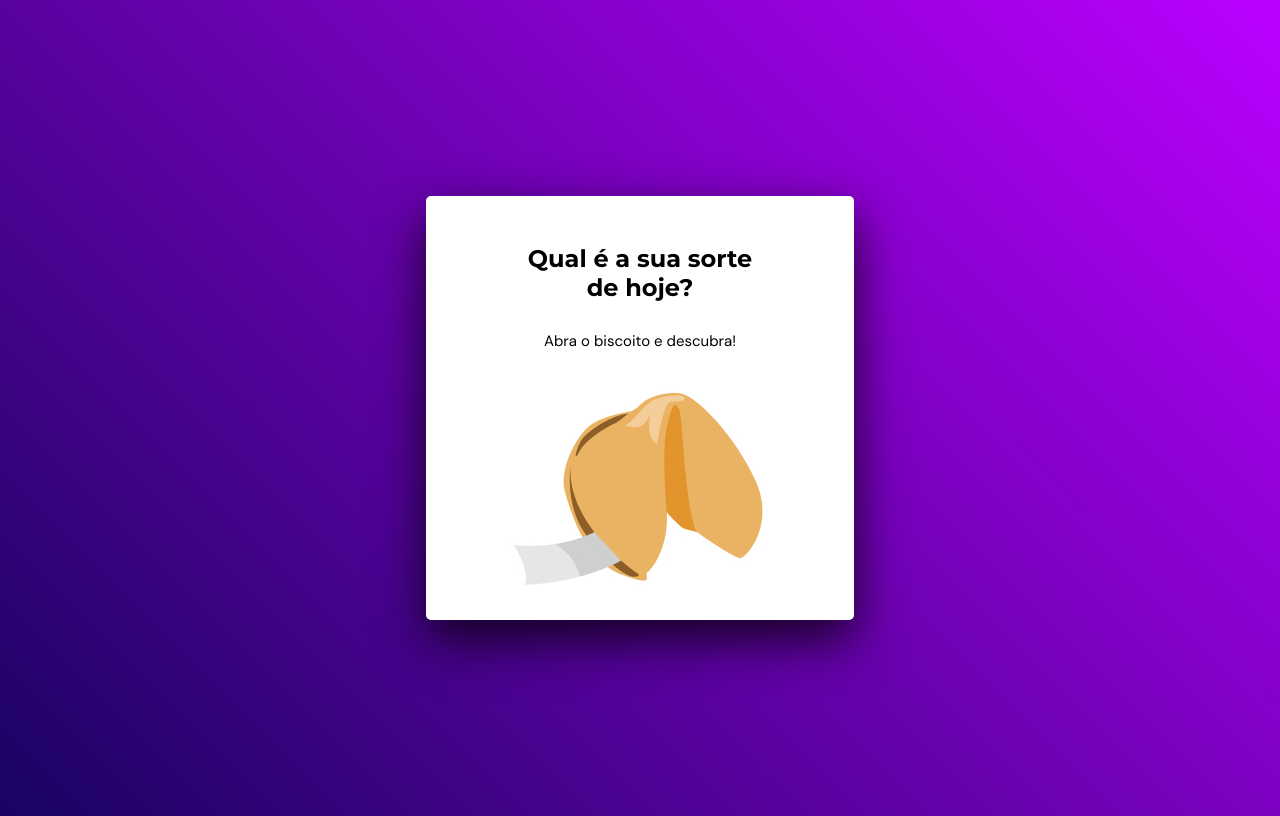
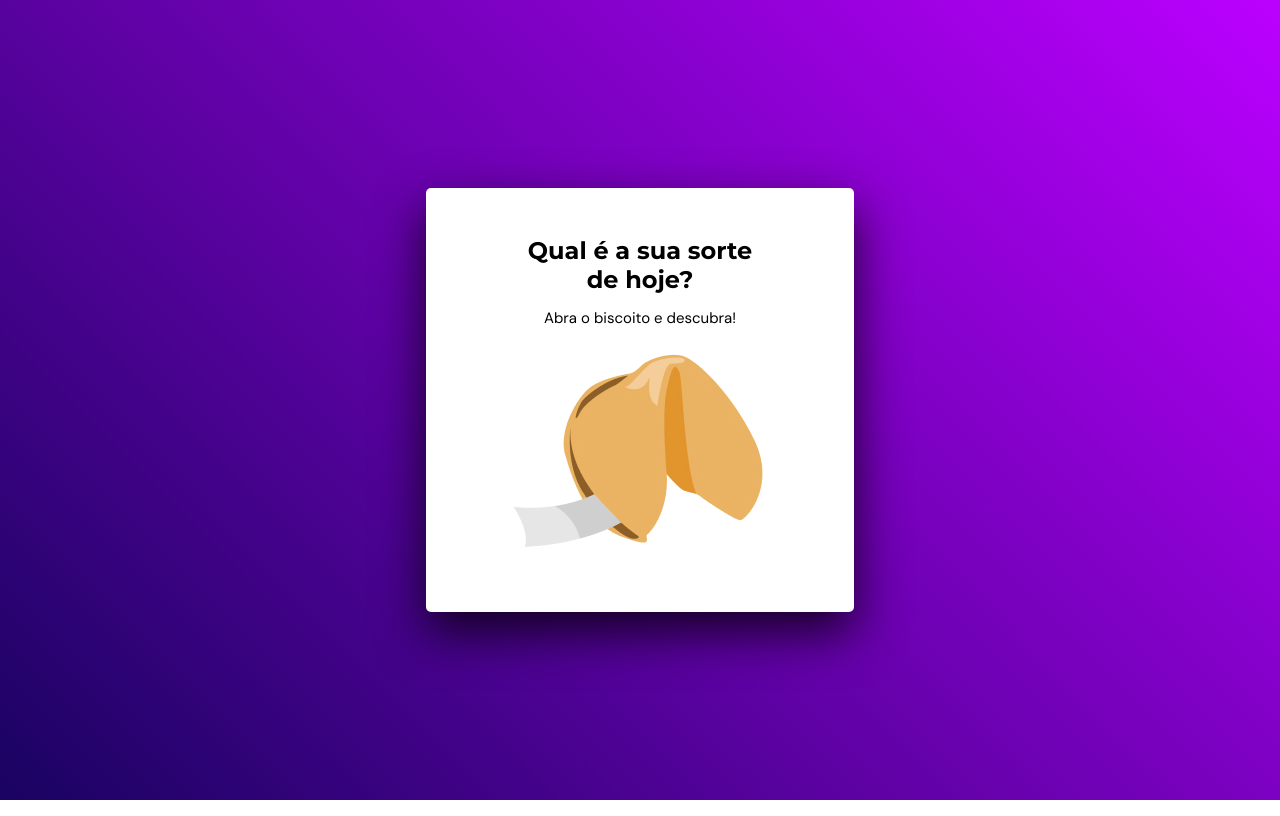
Before and after one commit to WelysonLeonardo/BiscoitoDaSorte, a plain HTML site: page biscoito-da-sorte/index.html in a window 1280 px wide. Drawn offline with Linux system fonts and the light colour scheme.

Commit message:
Update style.css

```diff
--- a/biscoito-da-sorte/style.css
+++ b/biscoito-da-sorte/style.css
@@ -1,9 +1,4 @@
-<!DOCTYPE html>
-<html lang="en">
-<head>
-    <meta charset="UTF-8">
-    <meta name="viewport" content="width=device-width, initial-scale=1.0">
-    <style>
+
         * {
             margin: 0;
             padding: 0;
@@ -126,15 +121,3 @@
                 transform: translateY(0);
             }
         }
-    </style>
-</head>
-<body>
-    <main>
-        <div class="screen1">
-            <h1>Title</h1>
-            <img src="sua-imagem.jpg" alt="Imagem Tremendo">
-            <p>Some text here.</p>
-        </div>
-    </main>
-</body>
-</html>
```
